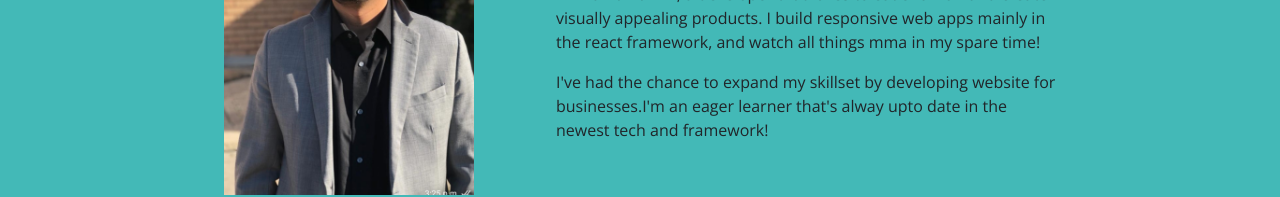
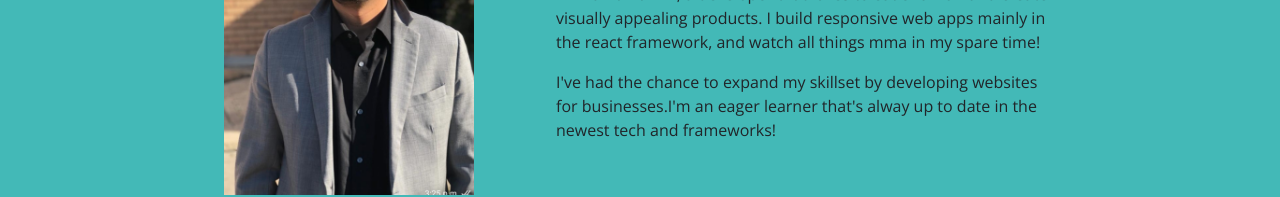
Before and after one commit to ykay220/Portfolio, a React (Create React App) app: page / in a window 1280 px wide. Shown: the part 274-471 px from the top of the page. Built offline with nearby package versions, Linux system fonts and the light colour scheme.

Commit message:
fixed typo

```diff
--- a/src/components/Banner.jsx
+++ b/src/components/Banner.jsx
@@ -11,7 +11,7 @@ function Banner() {
                 <h1>Hello!</h1>
                 <p>I'm Yama Karimi, a  developer that loves to code for fun and create visually appealing products. I build responsive web apps mainly in the react framework, and watch all things mma in my spare time!</p>
 
-                <p> I've had the chance to expand my skillset by developing website for businesses.I'm an eager learner that's alway upto date in the newest tech and framework!</p>
+                <p> I've had the chance to expand my skillset by developing websites for businesses.I'm an eager learner that's alway up to date in the newest tech and frameworks!</p>
 
 
             </div>
```
